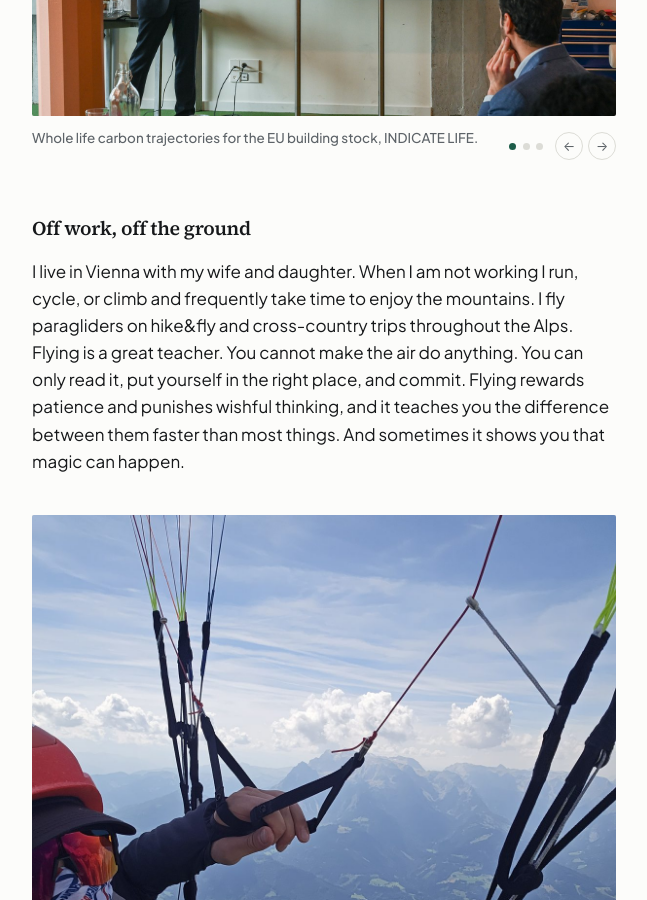
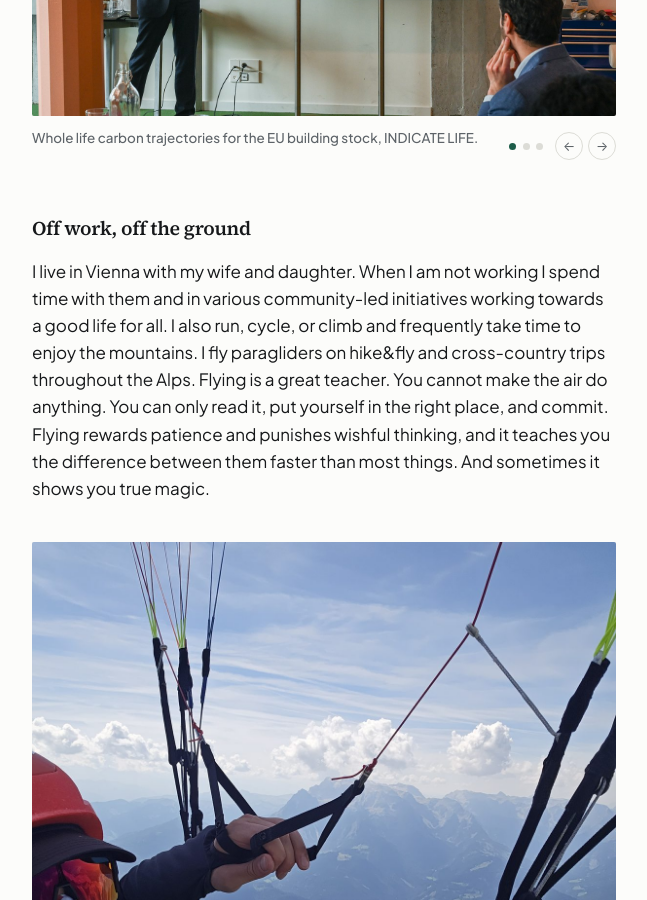
Before and after one commit to mroeck/martinroeck.com, a Jekyll site: the page built from about.md, in a window 1280 px wide and 900 px high, scrolled down 2100 px. Shown: the whole window, without its empty margins (316-963 px from the left). Built offline with Jekyll 4.4.1, drawn with Linux system fonts in a browser that asks for light colours; some of the changed text lies outside the part shown.

Commit message:
Update about.md

```diff
--- a/about.md
+++ b/about.md
@@ -56,9 +56,9 @@ buildings climate and environmental impacts considered across their whole life c
 
 ## Off work, off the ground
 
-I live in Vienna with my wife and daughter. When I am not working I run, cycle, or climb and frequently take time to enjoy the mountains. I fly paragliders on hike&fly and cross-country trips throughout the Alps. Flying is a great teacher. You cannot make the air do anything. You can only read it, put yourself in the right place, and commit.
+I live in Vienna with my wife and daughter. When I am not working I spend time with them and in various community-led initiatives working towards a good life for all. I also run, cycle, or climb and frequently take time to enjoy the mountains. I fly paragliders on hike&fly and cross-country trips throughout the Alps. Flying is a great teacher. You cannot make the air do anything. You can only read it, put yourself in the right place, and commit.
 Flying rewards patience and punishes wishful thinking, and it teaches you the
-difference between them faster than most things. And sometimes it shows you that magic can happen.
+difference between them faster than most things. And sometimes it shows you true magic.
 
 {% include carousel.html group="outdoors" ratio="4 / 5" label="Flying" %}
 
```
Also changed, not shown: other parts of about.md (+1 -1 lines).
